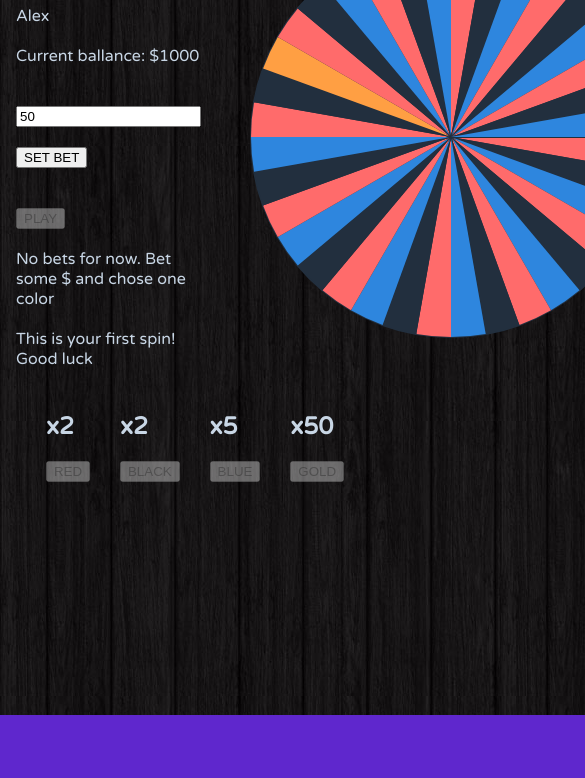
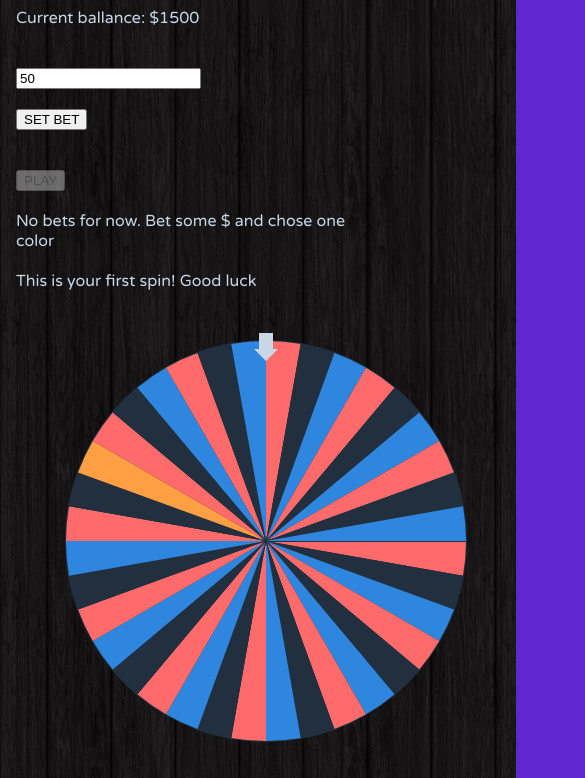
Before and after one commit to axellerose/project-roulette, a plain HTML site: page index.html in a window 390 px wide. Shown: the part 129-907 px from the top of the page, 585 px wide, since content can reach past the window. Before the commit the page ends 844 px from the top, so only its background shows below. Drawn offline with Linux system fonts and the light colour scheme.

Commit message:
mobile responsive added

```diff
--- a/canvas.js
+++ b/canvas.js
@@ -21,7 +21,7 @@ var colors = [
     "#ff6b6b", "#222f3e", "#2e86de",
 ];
 // Set up new player
-let player = new Player("Alex", 1000);
+let player = new Player("Player One", 1500);
 let playerName = document.querySelector(".playerName");
 playerName.innerHTML = player.name; //show name
 let playerBalance = document.querySelector(".balance span");
--- a/style.css
+++ b/style.css
@@ -16,8 +16,8 @@ h1 {
 
 .main {
     display: flex;
-    justify-content: space-evenly;
-    flex-direction: row;
+    justify-content: space-around;
+    flex-wrap: wrap;
 }
 
 .bottom {
```
